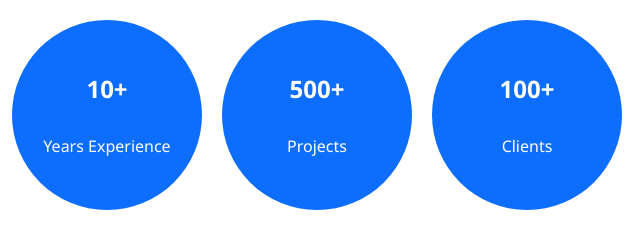
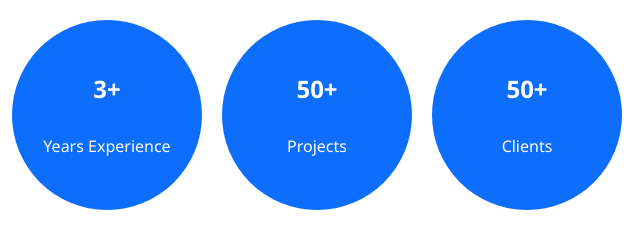
Before and after one commit to okanlawonjustice71-collab/justicetech, a plain HTML site: page index.html in a window 1280 px wide. Shown: the part 1303-1543 px from the top of the page, 323-963 px from the left. Drawn offline with Linux system fonts and the light colour scheme.

Commit message:
Update index.html

```diff
--- a/index.html
+++ b/index.html
@@ -69,13 +69,13 @@
     </div>
     <div class="stats">
         <div class="stat">
-            <strong>10+</strong><br>Years Experience
+            <strong>3+</strong><br>Years Experience
         </div>
         <div class="stat">
-            <strong>500+</strong><br>Projects
+            <strong>50+</strong><br>Projects
         </div>
         <div class="stat">
-            <strong>100+</strong><br>Clients
+            <strong>50+</strong><br>Clients
         </div>
     </div>
 </section>
```
